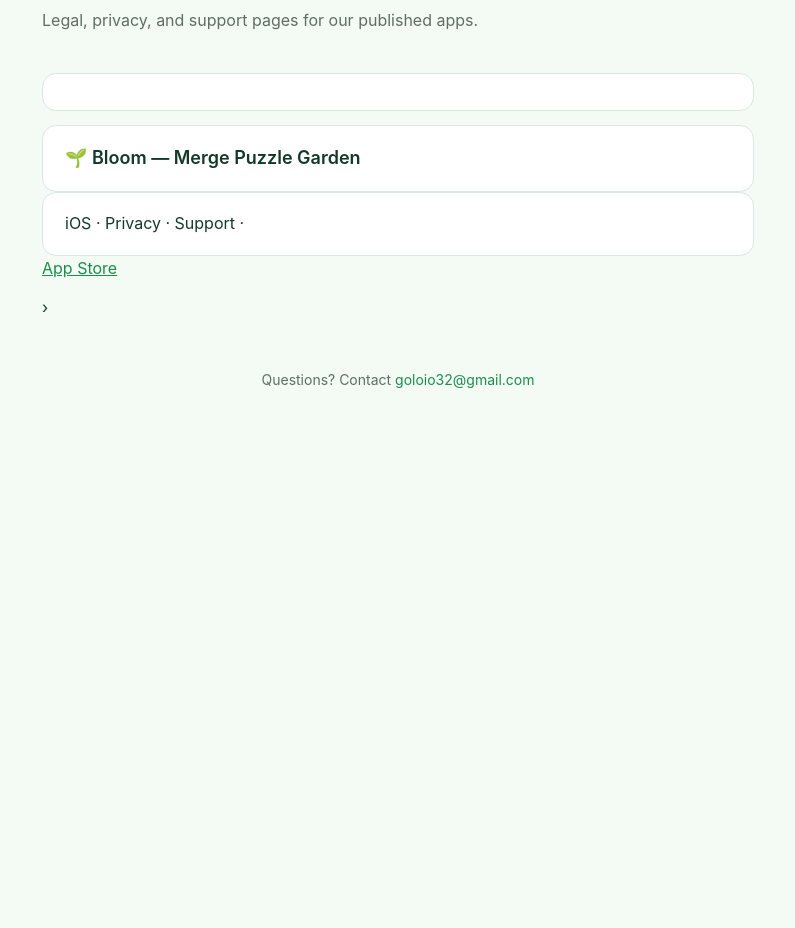
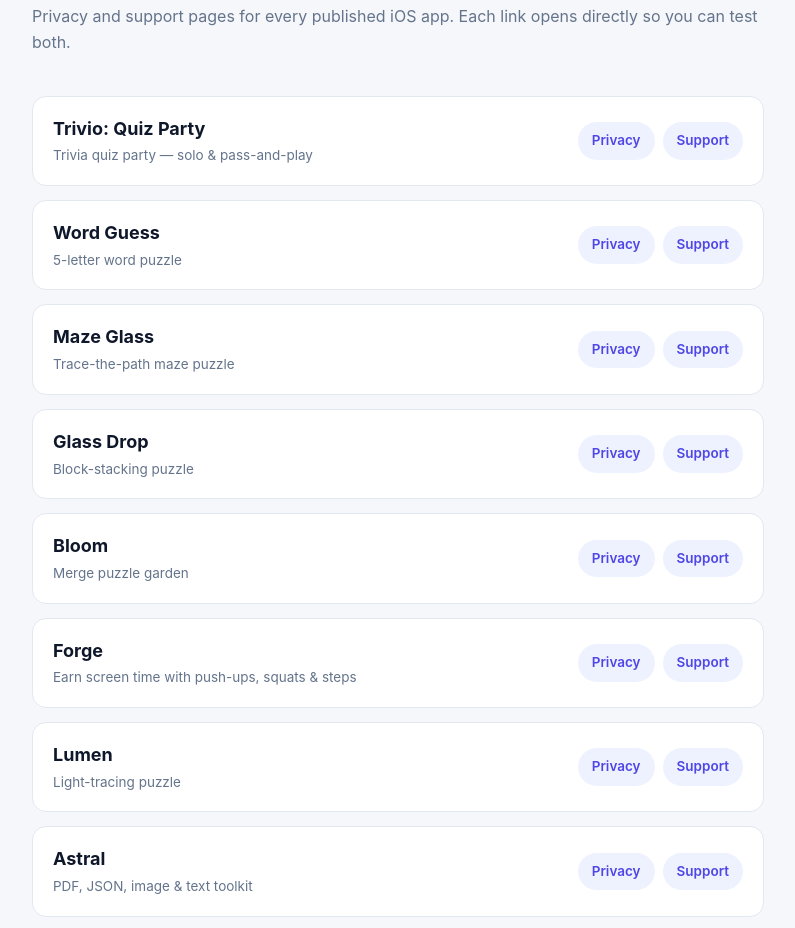
Before and after one commit to jtaoufik/legal-site, a website: page public/index.html in a window 1280 px wide. Shown: the part 130-1058 px from the top of the page, without its empty margins (242-1037 px from the left). Before the commit the page ends 800 px from the top, so only its background shows below. Drawn offline with Linux system fonts and the light colour scheme.

Commit message:
legal-site: rebuild root index (all 9 apps, privacy+support links), fix Trivio + Forge pages
- Root index was stale (listed only Bloom, dead Vercel canonical). Now lists every
  app with direct Privacy + Support links so both URLs are testable.
- Trivio landing: real App Store id 6776989118 (was PLACEHOLDER x3); add
  apple-touch-icon.png + og.png (were 404).
- Forge privacy page was a verbatim Maze Glass copy (wrong title/crumb, called a
  "maze game", claimed no IAP). Rewritten accurately: screen-time app, on-device
  camera/motion/Screen Time, optional Pro IAP, no ads/tracking. Ember theme to
  match its support page.

```diff
--- a/public/index.html
+++ b/public/index.html
@@ -3,45 +3,86 @@
 <head>
 <meta charset="utf-8">
 <meta name="viewport" content="width=device-width, initial-scale=1">
-<title>Apps by Taoufik Jabbari — Bloom & more</title>
-<meta name="description" content="Published apps by Taoufik Jabbari, including Bloom — an addictive offline merge puzzle game for iOS. Privacy and support pages for every app.">
-<link rel="canonical" href="https://legal-site-iota-smoky.vercel.app/">
+<title>Apps by Taoufik Jabbari — Privacy &amp; Support</title>
+<meta name="description" content="Privacy policy and support pages for every iOS app by Taoufik Jabbari: Trivio, Word Guess, Maze Glass, Glass Drop, Bloom, Forge, Lumen, Astral.">
+<link rel="canonical" href="https://legal.62-238-17-135.sslip.io/">
 <meta property="og:title" content="Apps by Taoufik Jabbari">
-<meta property="og:description" content="Bloom and other iOS apps.">
+<meta property="og:description" content="Privacy and support pages for every iOS app.">
 <meta property="og:type" content="website">
-<meta name="theme-color" content="#143829">
+<meta name="theme-color" content="#0f172a">
 <style>
-  :root{ --ink:#143829; --leaf:#1b8d4e; --bg:#f4faf4; --muted:#5e6e64; --line:#dbe7df; }
+  :root{ --ink:#0f172a; --accent:#4f46e5; --bg:#f6f7fb; --muted:#64748b; --line:#e2e8f0; --pillbg:#eef2ff; }
   *{box-sizing:border-box} html,body{margin:0;padding:0}
   body{font-family:-apple-system,BlinkMacSystemFont,'Segoe UI',Roboto,Helvetica,Arial,sans-serif;background:var(--bg);color:var(--ink);line-height:1.6;-webkit-font-smoothing:antialiased}
-  .wrap{max-width:760px;margin:0 auto;padding:64px 24px 96px}
-  h1{font-size:36px;margin:0 0 8px;letter-spacing:-0.5px}
+  .wrap{max-width:780px;margin:0 auto;padding:64px 24px 96px}
+  h1{font-size:34px;margin:0 0 8px;letter-spacing:-0.5px}
   .sub{color:var(--muted);font-size:16px;margin-bottom:40px}
   .apps{display:grid;gap:14px}
-  .app{display:flex;align-items:center;justify-content:space-between;background:#fff;padding:18px 22px;border:1px solid var(--line);border-radius:14px;text-decoration:none;color:var(--ink);transition:.15s}
-  .app:hover{border-color:var(--leaf);transform:translateY(-1px)}
-  .app .name{font-weight:600;font-size:18px}
-  .app .desc{color:var(--muted);font-size:14px;margin-top:2px}
-  .app .arrow{color:var(--leaf);font-size:20px}
+  .app{background:#fff;padding:18px 20px;border:1px solid var(--line);border-radius:14px}
+  .app .top{display:flex;align-items:center;justify-content:space-between;gap:12px;flex-wrap:wrap}
+  .app .name{font-weight:700;font-size:18px}
+  .app .desc{color:var(--muted);font-size:13.5px;margin-top:2px}
+  .links{display:flex;gap:8px;flex-shrink:0}
+  .links a{display:inline-flex;align-items:center;background:var(--pillbg);color:var(--accent);padding:8px 14px;border-radius:999px;font-size:13.5px;font-weight:600;text-decoration:none;transition:.15s}
+  .links a:hover{background:var(--accent);color:#fff}
   footer{margin-top:48px;color:var(--muted);font-size:14px;text-align:center}
-  footer a{color:var(--leaf);text-decoration:none}
+  footer a{color:var(--accent);text-decoration:none}
 </style>
 </head>
 <body>
 <div class="wrap">
   <h1>Apps by Taoufik Jabbari</h1>
-  <p class="sub">Legal, privacy, and support pages for our published apps.</p>
+  <p class="sub">Privacy and support pages for every published iOS app. Each link opens directly so you can test both.</p>
   <div class="apps">
-    <a class="app" href="/bloom/">
-      <div>
-        <div class="name">🌱 Bloom — Merge Puzzle Garden</div>
-        <div class="desc">iOS · Privacy · Support · <a href="https://apps.apple.com/app/id6768495662" style="color:var(--leaf)">App Store</a></div>
-      </div>
-      <span class="arrow">›</span>
-    </a>
+
+    <div class="app"><div class="top">
+      <div><div class="name">Trivio: Quiz Party</div><div class="desc">Trivia quiz party — solo &amp; pass-and-play</div></div>
+      <div class="links"><a href="/trivio/privacy">Privacy</a><a href="/trivio/support">Support</a></div>
+    </div></div>
+
+    <div class="app"><div class="top">
+      <div><div class="name">Word Guess</div><div class="desc">5-letter word puzzle</div></div>
+      <div class="links"><a href="/word-guess/privacy">Privacy</a><a href="/word-guess/support">Support</a></div>
+    </div></div>
+
+    <div class="app"><div class="top">
+      <div><div class="name">Maze Glass</div><div class="desc">Trace-the-path maze puzzle</div></div>
+      <div class="links"><a href="/maze-glass/privacy">Privacy</a><a href="/maze-glass/support">Support</a></div>
+    </div></div>
+
+    <div class="app"><div class="top">
+      <div><div class="name">Glass Drop</div><div class="desc">Block-stacking puzzle</div></div>
+      <div class="links"><a href="/glass-drop/privacy">Privacy</a><a href="/glass-drop/support">Support</a></div>
+    </div></div>
+
+    <div class="app"><div class="top">
+      <div><div class="name">Bloom</div><div class="desc">Merge puzzle garden</div></div>
+      <div class="links"><a href="/bloom/privacy">Privacy</a><a href="/bloom/support">Support</a></div>
+    </div></div>
+
+    <div class="app"><div class="top">
+      <div><div class="name">Forge</div><div class="desc">Earn screen time with push-ups, squats &amp; steps</div></div>
+      <div class="links"><a href="/forge/privacy">Privacy</a><a href="/forge/support">Support</a></div>
+    </div></div>
+
+    <div class="app"><div class="top">
+      <div><div class="name">Lumen</div><div class="desc">Light-tracing puzzle</div></div>
+      <div class="links"><a href="/lumen/privacy">Privacy</a><a href="/lumen/support">Support</a></div>
+    </div></div>
+
+    <div class="app"><div class="top">
+      <div><div class="name">Astral</div><div class="desc">PDF, JSON, image &amp; text toolkit</div></div>
+      <div class="links"><a href="/astral/privacy">Privacy</a><a href="/astral/support">Support</a></div>
+    </div></div>
+
+    <div class="app"><div class="top">
+      <div><div class="name">WakeWise</div><div class="desc">Wake-up routine app</div></div>
+      <div class="links"><a href="/wakewise/privacy">Privacy</a><a href="/wakewise/support">Support</a></div>
+    </div></div>
+
   </div>
   <footer>
-    <p>Questions? Contact <a href="mailto:goloio32@gmail.com">goloio32@gmail.com</a></p>
+    <p>Questions? Contact <a href="mailto:goloio32@gmail.com">goloio32@gmail.com</a> · © 2026 Taoufik Jabbari</p>
   </footer>
 </div>
 </body>
```
Also changed, not shown: public/forge/privacy.html (+27 -26 lines), public/trivio/index.html (+3 -3 lines), public/trivio/apple-touch-icon.png (added), public/trivio/og.png (added).
